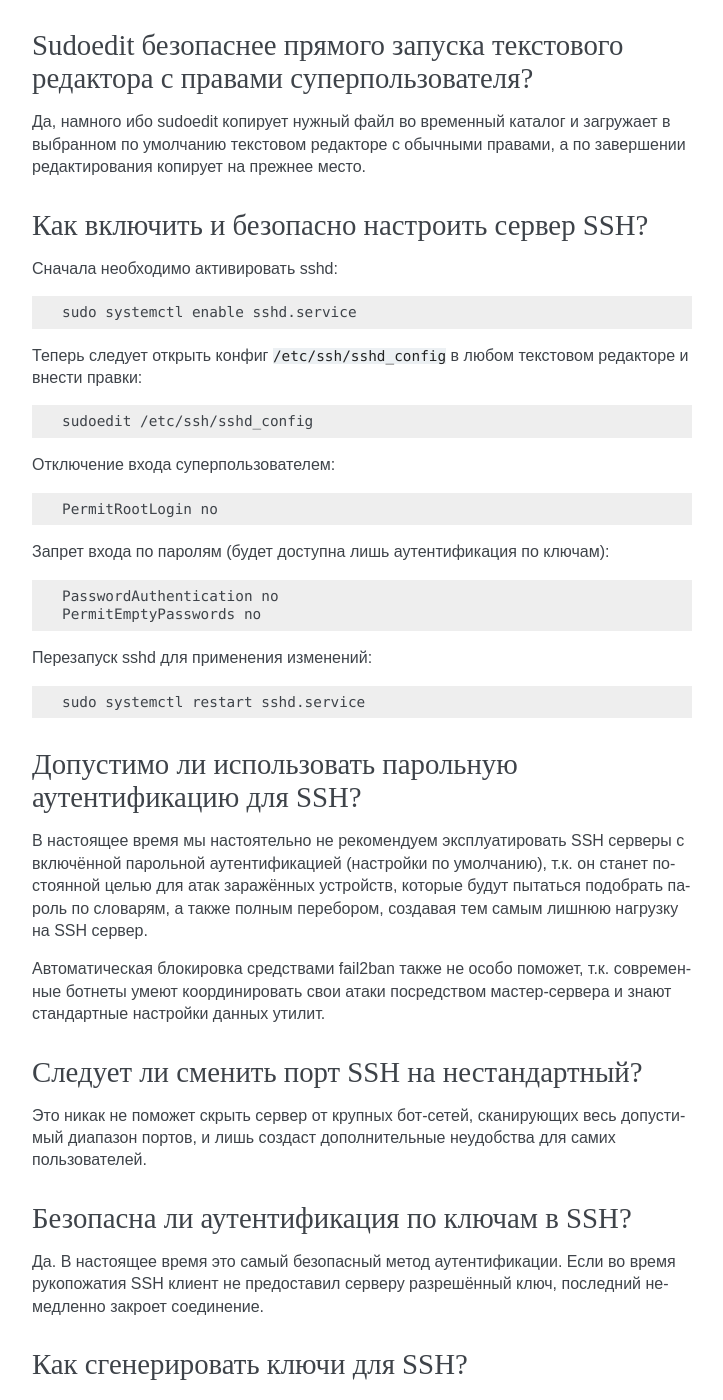
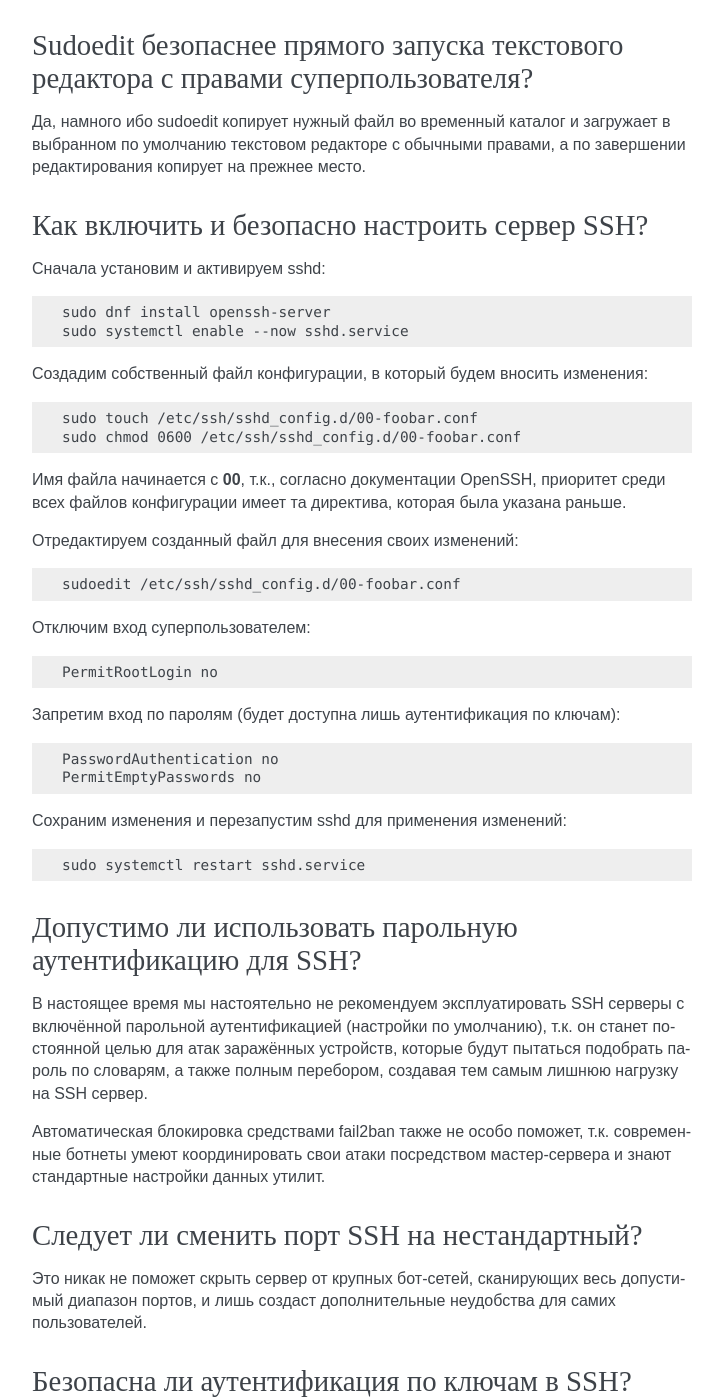
Before and after one commit to RussianFedora/FAQ, a Sphinx documentation site: the page built from source/security.rst, in a window 1280 px wide and 1400 px high, scrolled down 10948 px. Shown: the whole window, without its empty margins (388-1111 px from the left). Built offline with Sphinx 7.4.7, drawn with Linux system fonts in a browser that asks for light colours; comment, search, counter and statistics services are not loaded.

Commit message:
Updated OpenSSH question.

```diff
--- a/source/security.rst
+++ b/source/security.rst
@@ -681,32 +681,42 @@ Sudoedit безопаснее прямого запуска текстового
 Как включить и безопасно настроить сервер SSH?
 ==================================================
 
-Сначала необходимо активировать sshd:
-
-.. code-block:: text
-
-    sudo systemctl enable sshd.service
-
-Теперь следует открыть конфиг ``/etc/ssh/sshd_config`` в любом текстовом редакторе и внести правки:
-
-.. code-block:: text
-
-    sudoedit /etc/ssh/sshd_config
-
-Отключение входа суперпользователем:
+Сначала установим и активируем sshd:
+
+.. code-block:: text
+
+    sudo dnf install openssh-server
+    sudo systemctl enable --now sshd.service
+
+Создадим собственный файл конфигурации, в который будем вносить изменения:
+
+.. code-block:: text
+
+    sudo touch /etc/ssh/sshd_config.d/00-foobar.conf
+    sudo chmod 0600 /etc/ssh/sshd_config.d/00-foobar.conf
+
+Имя файла начинается с **00**, т.к., согласно документации OpenSSH, приоритет среди всех файлов конфигурации имеет та директива, которая была указана раньше.
+
+Отредактируем созданный файл для внесения своих изменений:
+
+.. code-block:: text
+
+    sudoedit /etc/ssh/sshd_config.d/00-foobar.conf
+
+Отключим вход суперпользователем:
 
 .. code-block:: text
 
     PermitRootLogin no
 
-Запрет входа по паролям (будет доступна лишь аутентификация по ключам):
+Запретим вход по паролям (будет доступна лишь аутентификация по ключам):
 
 .. code-block:: text
 
     PasswordAuthentication no
     PermitEmptyPasswords no
 
-Перезапуск sshd для применения изменений:
+Сохраним изменения и перезапустим sshd для применения изменений:
 
 .. code-block:: text
 
```
